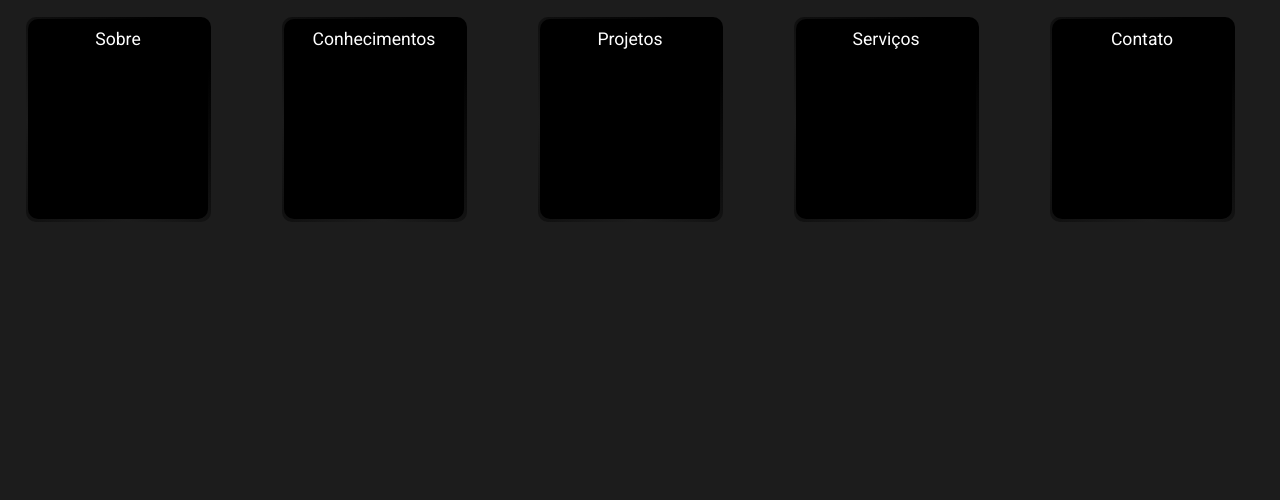
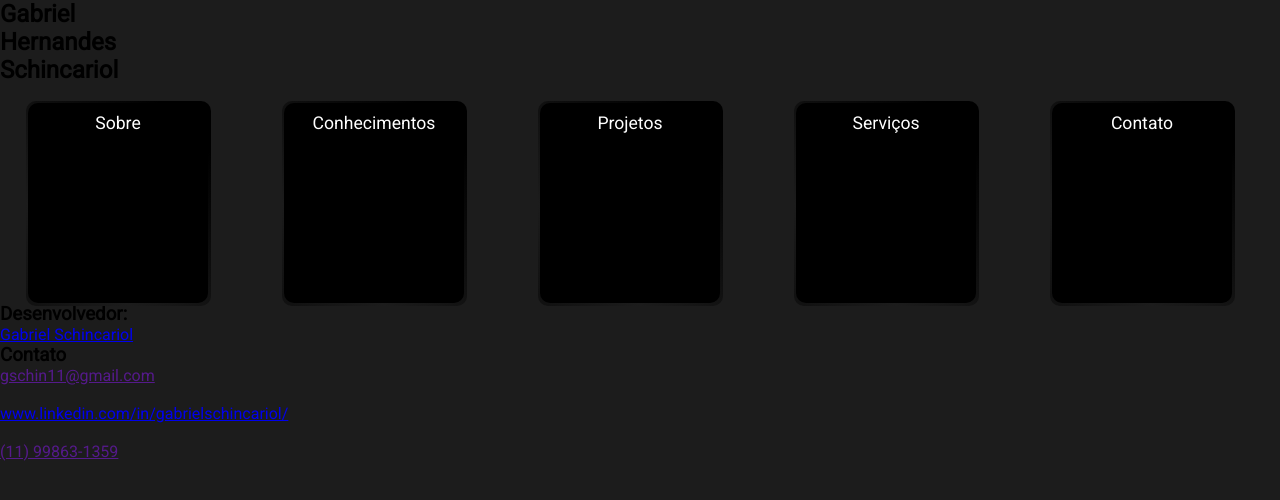
Before and after one commit to schin0/Portfolio, a plain HTML site: page inicio/index.html in a window 1280 px wide. Drawn offline with Linux system fonts and the light colour scheme.

Commit message:
Adicionei o footer

```diff
--- a/inicio/index.html
+++ b/inicio/index.html
@@ -15,9 +15,13 @@
 </head>
 
 <body>
-  <header></header>
   <main>
     <section id="imgTelaCheia">
+      <div id="title">
+        <h1>Gabriel</h1>
+        <h1>Hernandes</h1>
+        <h1>Schincariol</h1>
+      </div>
       <img src="" alt="">
     </section>
     <section id="secTopicos">
@@ -118,7 +122,26 @@
       </div>
     </section>
   </main>
-  <footer></footer>
+  <footer>
+    <section id="footer">
+      <div id="dev">
+        <h3>Desenvolvedor:</h3>
+        <div id="gabrielPerfil">
+          <a href="https://www.linkedin.com/in/gabrielschincariol/" target="_blank">Gabriel Schincariol</a>
+        </div>
+      </div>
+      <div id="contatos">
+        <h3>Contato</h3>
+        <div id="links">
+          <a href="" class="teste">gschin11@gmail.com</a>
+          <br><br>
+          <a href="https://www.linkedin.com/in/gabrielschincariol/" target="_blank">www.linkedin.com/in/gabrielschincariol/</a>
+          <br><br>
+          <a href="">(11) 99863-1359</a>
+        </div>
+      </div>
+    </section>
+  </footer>
   <script src="main.js"></script>
 </body>
 
```
